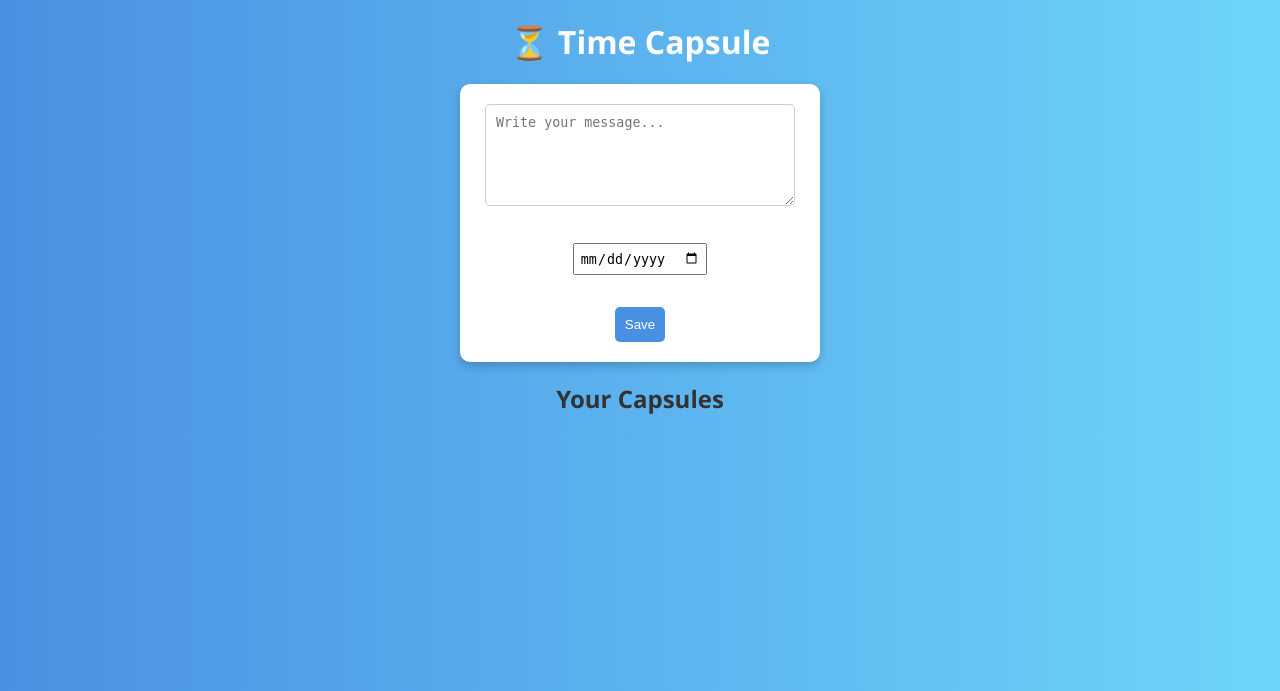
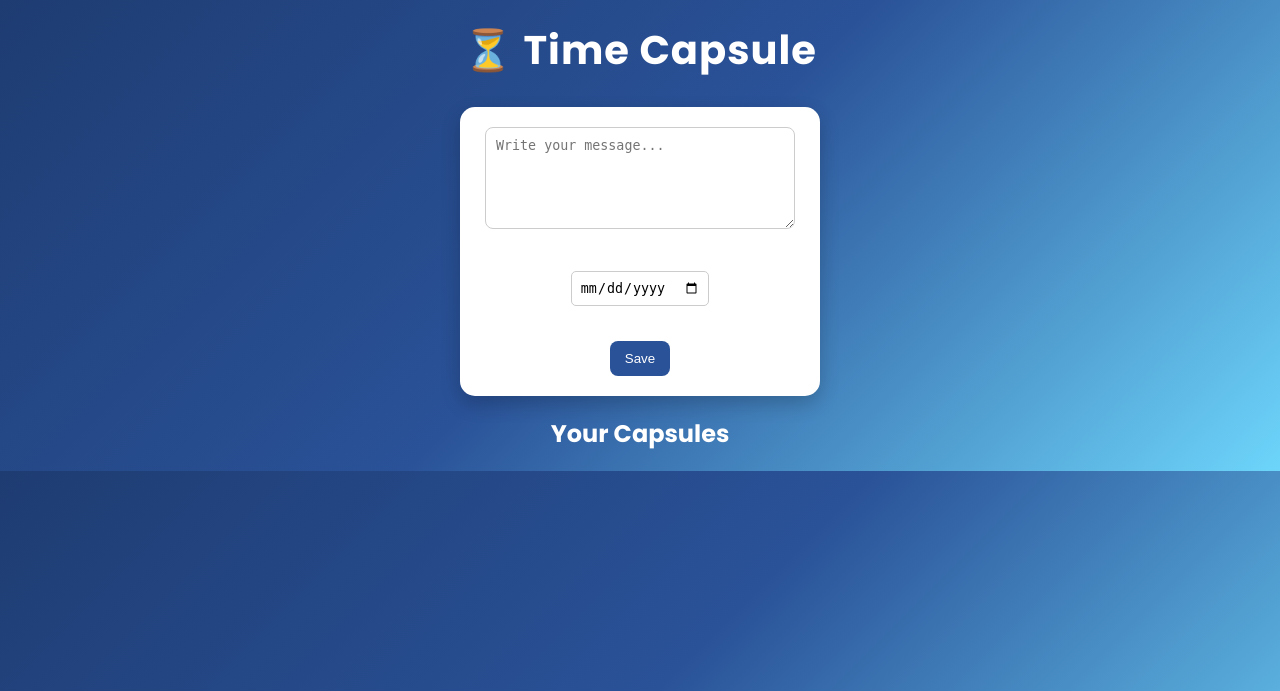
Before and after one commit to fazkaunain/25BCAC20_Git-Project, a Flask app: page / in a window 1280 px wide. Shown: the top 691 px of the page. Run offline with Flask 3, Linux system fonts and the light colour scheme; data that the repository does not hold is empty.

Commit message:
Final UI improvements before deployment

```diff
--- a/static/style.css
+++ b/static/style.css
@@ -1,58 +1,76 @@
 body {
-    font-family: 'Segoe UI', sans-serif;
-    background: linear-gradient(to right, #4A90E2, #6DD5FA);
+    font-family: 'Poppins', sans-serif;
+    background: linear-gradient(135deg, #1e3c72, #2a5298, #6dd5fa);
     margin: 0;
     padding: 0;
     text-align: center;
     color: #333;
 }
 
+/* TITLE */
 h1 {
     color: white;
+    font-size: 2.5rem;
+    margin-top: 20px;
+    font-weight: 700;
+    letter-spacing: 1px;
+}
+
+/* SUBHEADING */
+h2 {
     margin-top: 20px;
 }
 
+/* INPUT BOX */
 .input-section {
     background: white;
     padding: 20px;
     margin: 20px auto;
     width: 320px;
-    border-radius: 10px;
-    box-shadow: 0 4px 10px rgba(0,0,0,0.2);
+    border-radius: 15px;
+    box-shadow: 0 8px 20px rgba(0,0,0,0.2);
 }
 
+/* TEXTAREA */
 textarea {
     width: 90%;
     height: 80px;
     padding: 10px;
+    border-radius: 8px;
+    border: 1px solid #ccc;
+}
+
+/* DATE INPUT */
+input {
+    margin-top: 10px;
+    padding: 8px;
     border-radius: 5px;
     border: 1px solid #ccc;
 }
 
-input {
-    margin-top: 10px;
-    padding: 5px;
-}
-
+/* BUTTON */
 button {
     margin-top: 10px;
-    background: #4A90E2;
+    background: #2a5298;
     color: white;
-    padding: 10px;
+    padding: 10px 15px;
     border: none;
     cursor: pointer;
-    border-radius: 5px;
+    border-radius: 8px;
+    transition: 0.3s;
 }
 
 button:hover {
-    background: #357ABD;
+    background: #1e3c72;
+    transform: scale(1.05);
 }
 
+/* CAPSULE CARDS */
 .capsule {
     background: white;
-    margin: 10px auto;
+    margin: 15px auto;
     padding: 15px;
     width: 320px;
-    border-radius: 10px;
-    box-shadow: 0 4px 10px rgba(0,0,0,0.2);
+    border-radius: 15px;
+    box-shadow: 0 8px 20px rgba(0,0,0,0.2);
 }
--- a/templates/index.html
+++ b/templates/index.html
@@ -2,13 +2,18 @@
 <html lang="en">
 <head>
     <title>Time Capsule</title>
+
+    <!-- Google Font -->
+    <link href="https://fonts.googleapis.com/css2?family=Poppins:wght@400;600;700&display=swap" rel="stylesheet">
+
+    <!-- CSS -->
     <link rel="stylesheet" href="{{ url_for('static', filename='style.css') }}">
 </head>
 <body>
 
     <h1>⏳ Time Capsule</h1>
 
-    <!-- FORM (Create) -->
+    <!-- FORM -->
     <div class="input-section">
         <form action="/add" method="POST">
             <textarea name="message" placeholder="Write your message..." required></textarea><br><br>
@@ -17,19 +22,20 @@
         </form>
     </div>
 
-    <h2>Your Capsules</h2>
+    <h2 style="color:white;">Your Capsules</h2>
 
-    <!-- DISPLAY (Read) -->
+    <!-- DISPLAY CAPSULES -->
     {% for c in capsules %}
     <div class="capsule">
+
         {% if c.date > current_date %}
             <p>🔒 Locked</p>
         {% else %}
             <p>🔓 {{ c.message }}</p>
         {% endif %}
+
         <p>Open on: {{ c.date }}</p>
 
-        <!-- DELETE -->
         <a href="/edit/{{ c.id }}">
             <button>Edit</button>
         </a>
@@ -37,6 +43,7 @@
         <a href="/delete/{{ c.id }}">
             <button>Delete</button>
         </a>
+
     </div>
     {% endfor %}
 
```
Also changed, not shown: database.db. Lines whose indentation alone changed are shown as unchanged.
